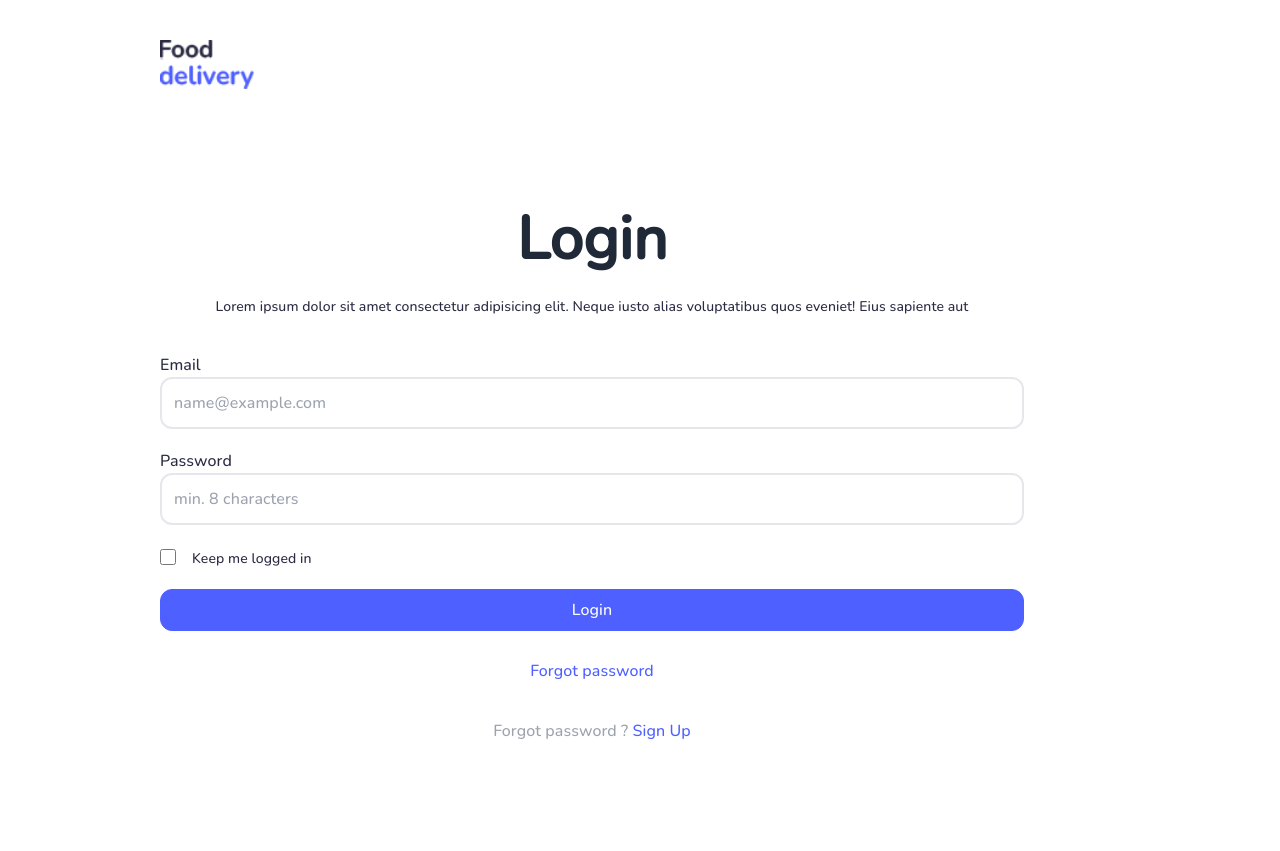
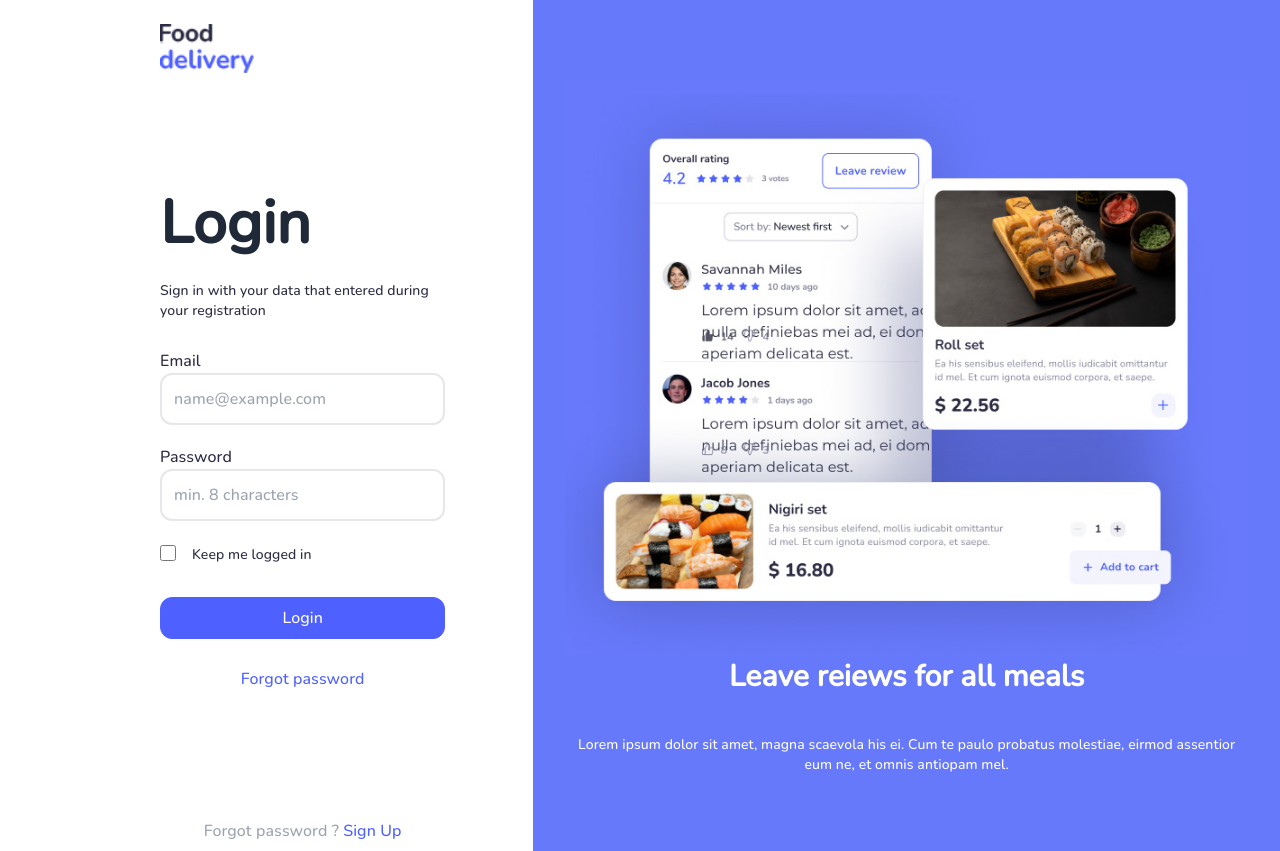
Before and after one commit to N-Mehroj/food-delivery, a Vue app: page /login in a window 1280 px wide. Before the commit the page ends 800 px from the top, so only its background shows below. Built offline with nearby package versions, Linux system fonts and the light colour scheme; no server answers.

Commit message:
feat:add login responsive

```diff
--- a/src/components/BannerLogin.vue
+++ b/src/components/BannerLogin.vue
@@ -1,21 +1,23 @@
 <template>
-       <div class="container  w-full h-screen bg-[#6779FB] md:hidden 2xl:inline hidden text-center text-white">
-           <img :src="banner" alt="" srcset="" class="mx-auto">
+  <div
+    class="container w-full bg-[#6779FB] md:block 2xl:inline hidden text-center text-white xl:col-span-7"
+  >
+    <img :src="banner" alt="" srcset="" class="mx-auto mt-20" />
     <h1 class="text-white">Leave reiews for all meals</h1>
-           <p class="px-20 mt-8">Lorem ipsum dolor sit amet, magna scaevola his ei. Cum te paulo probatus molestiae, eirmod assentior eum ne, et omnis antiopam mel.</p>
+    <p class="mt-8 text-sm">
+      Lorem ipsum dolor sit amet, magna scaevola his ei. Cum te paulo probatus
+      molestiae, eirmod assentior eum ne, et omnis antiopam mel.
+    </p>
   </div>
 </template>
 <script>
-import { banner} from '../constants/'
+import { banner } from '../constants/';
 export default {
   data() {
     return {
       banner,
-        }
-
+    };
   },
-}
+};
 </script>
-<style>
-
-</style>
+<style></style>
--- a/src/views/LoginView.vue
+++ b/src/views/LoginView.vue
@@ -1,34 +1,63 @@
 <template>
-    <div class="login grid gap-0  lg:grid-cols-1 xl:grid-cols-1 2xl:grid-cols-2">
-        <div class="container pt-10 2xl:px-40 xl:px-40 lg:px-20 md:px-10">
-            <img :src="logo" alt="" class="w-24">
-            <div class="login-cot mt-16 sm:mt-16 xl:mt-32 xl:pr-24 2xl:mt-20">
-                <h1 class="text-center sm:text-center 2xl:text-left">Login</h1>
-                <p class="mt-8 tex-[#545563] text-sm text-center 2xl:text-left">Lorem ipsum dolor sit amet consectetur
-                    adipisicing elit. Neque iusto
-                    alias voluptatibus quos eveniet! Eius sapiente aut</p>
-                <form @submit.prevent class="mt-8">
+  <div class="login grid gap-0 md:grid-cols-2 xl:grid-cols-12 2xl:grid-cols-12">
+    <div
+      class="container pt-6 2xl:pl-40 xl:pl-40 lg:pl-20 md:px-10 xl:col-span-5"
+    >
+      <img :src="logo" alt="" class="w-24" />
+      <div class="login-cot mt-16 md:mt-40 xl:mt-32 xl:pr-12 2xl:mt-20">
+        <h1 class="">Login</h1>
+        <p class="mt-8 tex-[#545563] text-sm">
+          Sign in with your data that entered during your registration
+        </p>
+        <form @submit.prevent class="mt-6">
           <label>Email</label>
-                    <Input placeholder="name@example.com" type="email" :value="email"
-                        @input="email = $event.target.value" />
+          <Input
+            placeholder="name@example.com"
+            type="email"
+            :value="email"
+            @input="email = $event.target.value"
+          />
           <label>Password</label>
-                    <Input placeholder="min. 8 characters" type="password" :value="password"
-                        @input="password = $event.target.value" />
+          <Input
+            placeholder="min. 8 characters"
+            type="password"
+            :value="password"
+            @input="password = $event.target.value"
+          />
           <div class="flex items-center">
-                        <input type="checkbox" class="w-4 h-4 text-blue-600 bg-gray-100 rounded-xl focus:ring-blue-500"
-                            :value="checkbox" @input="checkbox = $event.target.value">
-                        <label class="ml-4 mt-1 text-sm font-medium text-[#2B2B43] ">Keep me logged in</label>
+            <input
+              type="checkbox"
+              class="w-4 h-4 text-blue-600 bg-gray-100 rounded-xl focus:ring-blue-500"
+              :value="checkbox"
+              @input="checkbox = $event.target.value"
+            />
+            <label class="ml-4 mt-1 text-sm font-medium text-[#2B2B43]"
+              >Keep me logged in</label
+            >
           </div>
-                    <button @click="handleSubmit" type="submit"
-                        class="hover:text-[#4E60FF] bg-[#4E60FF] w-full mt-5 text-white py-2 rounded-xl hover:bg-white border transition-colors border-[#4E60FF]">Login</button>
+          <button
+            @click="handleSubmit"
+            type="submit"
+            class="hover:text-[#4E60FF] bg-[#4E60FF] w-full mt-8 text-white py-2 rounded-xl hover:bg-white border transition-colors border-[#4E60FF]"
+          >
+            Login
+          </button>
         </form>
-                <div class="mt-5 py-2 rounded-xl bg-white transition-colors text-center">
-                    <RouterLink :to="{ name: 'forgot' }" class="text-[#4E60FF]   cursor-pointer inline">Forgot password
+        <div
+          class="mt-5 py-2 rounded-xl bg-white transition-colors text-center"
+        >
+          <RouterLink
+            :to="{ name: 'forgot' }"
+            class="text-[#4E60FF] cursor-pointer inline"
+            >Forgot password
           </RouterLink>
         </div>
         <div
-                    class="text-gray-400 w-full py-2 rounded-xl bg-white transition-colors text-center cursor-default mt-3 sm:mt-5 2xl:mt-3">
-                    Forgot password ? <RouterLink :to="{ name: 'register' }" href="#" class="text-[#4E60FF]">Sign Up
+          class="text-gray-400 w-full py-2 rounded-xl bg-white transition-colors text-center cursor-default mt-28 2xl:mt-3"
+        >
+          Forgot password ?
+          <RouterLink :to="{ name: 'register' }" href="#" class="text-[#4E60FF]"
+            >Sign Up
           </RouterLink>
         </div>
       </div>
@@ -37,47 +66,45 @@
   </div>
 </template>
 <script>
-import { mapState } from "vuex"
-import { logo, banner } from '../constants/'
-import { BannerLogin } from '@/components/'
+import { mapState } from 'vuex';
+import { logo, banner } from '../constants/';
+import { BannerLogin } from '@/components/';
 export default {
   data() {
     return {
       logo,
       banner,
 
-            email: "",
-            password: "",
-            checkbox: "asds",
-        }
-
+      email: '',
+      password: '',
+      checkbox: 'asds',
+    };
   },
   computed: {
     ...mapState({
-            isLoading: state => state.auth.isLoading,
-            error: state => state.auth.error
+      isLoading: (state) => state.auth.isLoading,
+      error: (state) => state.auth.error,
     }),
   },
   components: {
-        BannerLogin
+    BannerLogin,
   },
   methods: {
     handleSubmit() {
-
       const data = {
         email: this.email,
         password: this.password,
         chackbox: this.chackbox,
-            }
-            this.$store.dispatch('login', data)
-                .then(user => {
-                    console.log('user', user)
-                    this.$router.push({ name: 'home' })
+      };
+      this.$store
+        .dispatch('login', data)
+        .then((user) => {
+          console.log('user', user);
+          this.$router.push({ name: 'home' });
         })
-                .catch(err => console.log('error', err))
+        .catch((err) => console.log('error', err));
     },
-
   },
-}
+};
 </script>
 <style></style>
```
Lines whose indentation alone changed are shown as unchanged.
